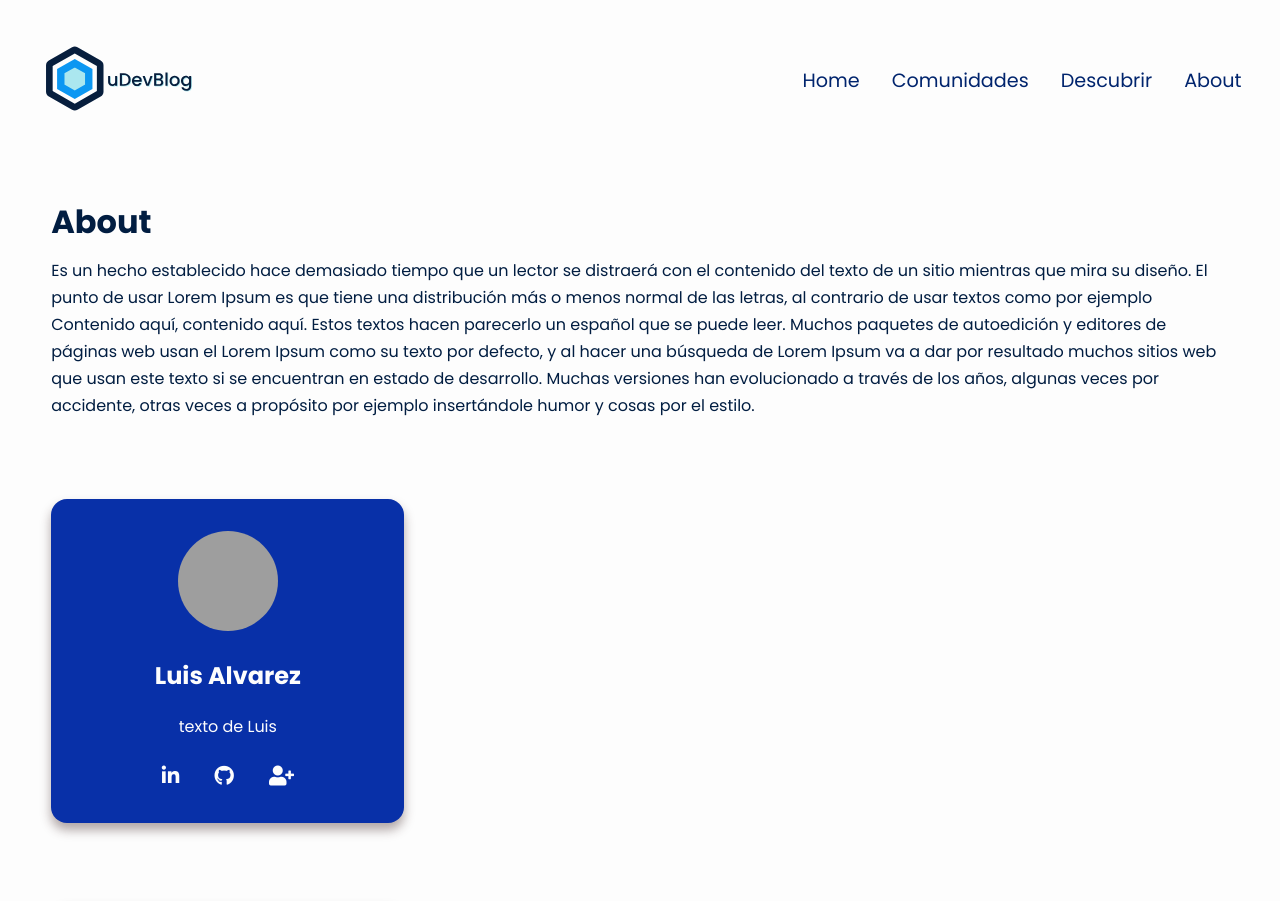
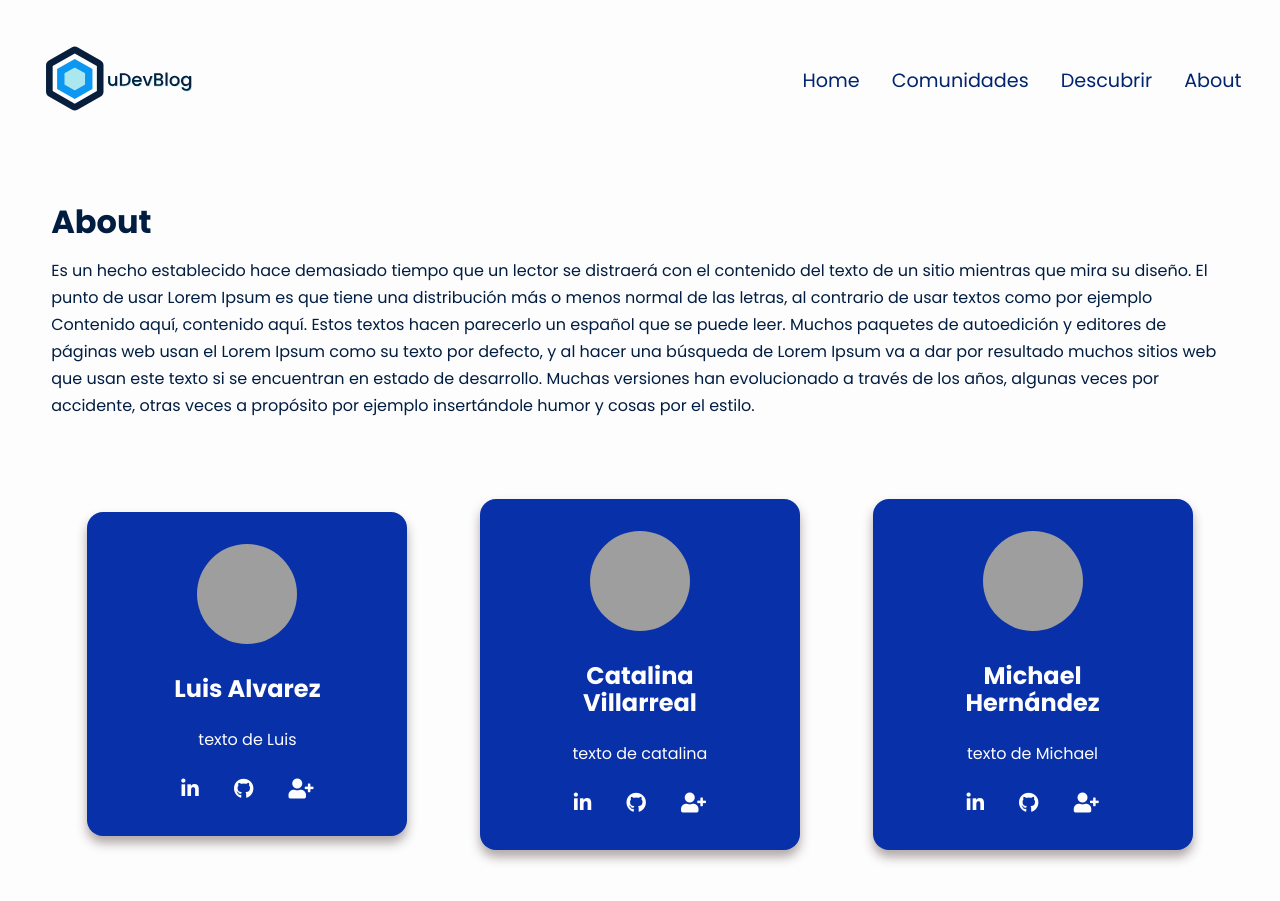
Before and after one commit to mrLuisFer/uDevBlog, a React (Create React App) app: page /About in a window 1280 px wide. Shown: the top 901 px of the page. Built offline with nearby package versions, Linux system fonts and the light colour scheme; grey boxes are pictures that could not be loaded.

Commit message:
Luis modificó la alineación de las cards

```diff
--- a/src/components/About/AboutCard/AboutCard.jsx
+++ b/src/components/About/AboutCard/AboutCard.jsx
@@ -1,12 +1,11 @@
-import React from 'react'
+import React from 'react';
 
 // Utils
-/*import {fadeIn} from '../../../utils/animateCss/index';*/
+import {fadeIn} from '../../../utils/animateCss/index';
 
     export default function AboutCard({name, text, social1, social2, social3}){
     return (
-        <div className= 'AboutCard'>
-            <div className="AboutCard__container">
+        <div className={`AboutCard ${fadeIn}`}>
                 <div className="AboutCard__image">
                 <img src='https://picsum.photos/100' className="AboutCard__image-img"></img>
                 </div>
@@ -19,7 +18,6 @@ import React from 'react'
                 <a href={social2} className="AboutCard__social"><i className="fab fa-github"></i></a>
                 <a href={social3} className="AboutCard__social"><i className="fas fa-user-plus"></i></a>
                 </div>
-            </div>
         </div>
     )
 }
--- a/src/components/About/AboutCard/AboutCard.scss
+++ b/src/components/About/AboutCard/AboutCard.scss
@@ -1,43 +1,29 @@
-.AboutCard{
-    display: flexbox;
-    align-items: center;
-    margin: 5rem 0px;
+.AboutCard {
   text-align: center;
-    color: var(--white);
 
-    @media (min-width: $large) {
-            flex-wrap: wrap;
-            justify-content: space-between;
-        }
-
-    &__container{
-        width: 30%;
+  width: 20rem;
   padding: 2rem;
   background-color: var(--secundario-2);
   border-radius: 1rem;
   box-shadow: 0 7px 11px 0 var(--shadow-color);
 
-
-    }
-
-    &__image-img{
+  &__image-img {
     border-radius: 100%;
   }
 
-    &__text{
+  &__text {
     margin: 23px;
   }
 
-    &__text-title{
+  &__text-title {
     margin-bottom: 1.5rem;
   }
 
-    &__social{
+  &__social {
     text-decoration: none;
     color: var(--white);
     font-size: 1.25rem;
-        margin: 0 .5rem;
-        padding: .4rem .6rem;
-
+    margin: 0 0.5rem;
+    padding: 0.4rem 0.6rem;
   }
 }
--- a/src/components/About/AboutText/AboutText.jsx
+++ b/src/components/About/AboutText/AboutText.jsx
@@ -13,6 +13,7 @@ export default function AboutText() {
                 <h1>About</h1>
                 <p>Es un hecho establecido hace demasiado tiempo que un lector se distraerá con el contenido del texto de un sitio mientras que mira su diseño. El punto de usar Lorem Ipsum es que tiene una distribución más o menos normal de las letras, al contrario de usar textos como por ejemplo Contenido aquí, contenido aquí. Estos textos hacen parecerlo un español que se puede leer. Muchos paquetes de autoedición y editores de páginas web usan el Lorem Ipsum como su texto por defecto, y al hacer una búsqueda de Lorem Ipsum va a dar por resultado muchos sitios web que usan este texto si se encuentran en estado de desarrollo. Muchas versiones han evolucionado a través de los años, algunas veces por accidente, otras veces a propósito por ejemplo insertándole humor y cosas por el estilo.</p>
 
+                <div className='AboutText__cards-container'> {/* Esto agrega el flex a las c rds*/}
                 <AboutCard name="Luis Alvarez"
                     text="texto de Luis"
                     social1="https://www.linkedin.com/in/mrLuisFer"
@@ -28,6 +29,7 @@ export default function AboutText() {
                     text="texto de Michael"
                     social1="www.linkedin.com/in/michael-hernandez-sanchez-6ba0b0162" social2="https://github.com/elmichaelv"
                     social3="https://www.instagram.com/michaeldelmedio/"/>
+                </div>
             </div>
         </>
     )
--- a/src/components/About/AboutText/AboutText.scss
+++ b/src/components/About/AboutText/AboutText.scss
@@ -1,10 +1,20 @@
-.AboutText{
-    text-align: center;
-    padding: 3% 6%;
-    line-height: 1.6875rem;
+.AboutText {
+  text-align: center;
+  padding: 3% 6%;
+  line-height: 1.6875rem;
 
-    @media (min-width: $large) {
+  @media (min-width: $large) {
     padding: 2% 4%;
     text-align: left;
   }
+
+  &__cards-container {
+    display: flex;
+    @media (min-width: $large) {
+      justify-content: space-around;
+      margin: 5rem 0px;
+      color: var(--white);
+      align-items: center;
+    }
+  }
 }
```
Lines whose indentation alone changed are shown as unchanged.
